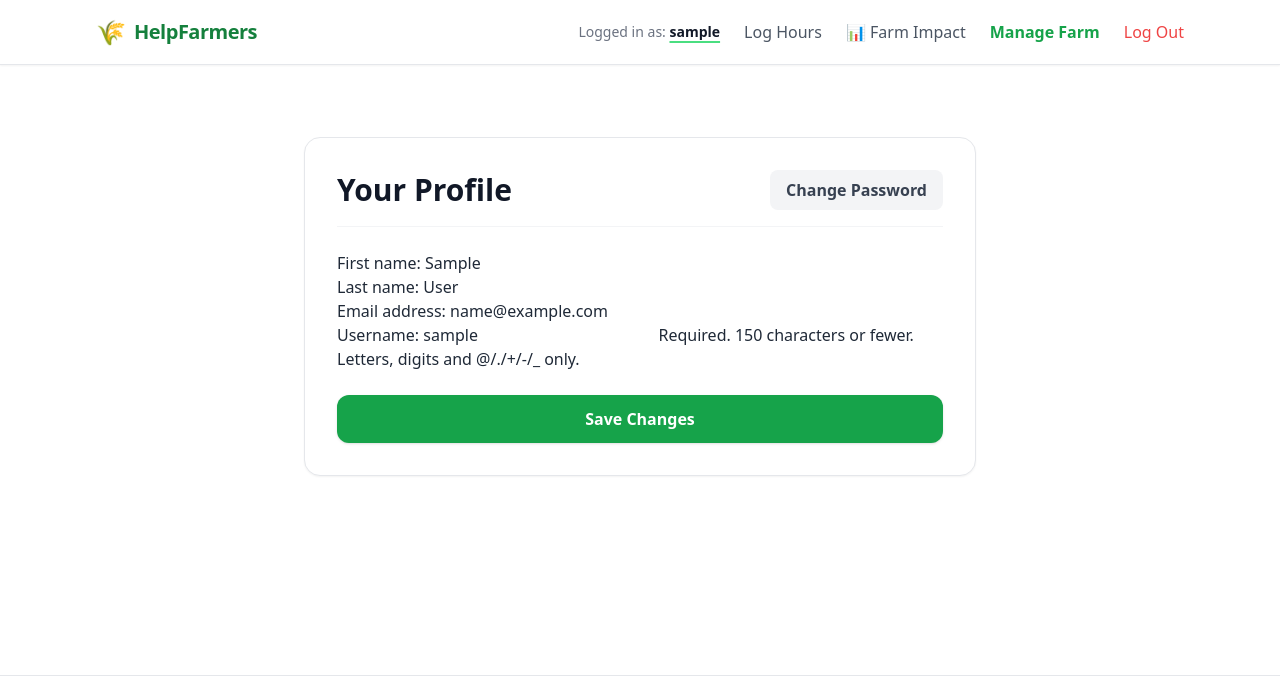
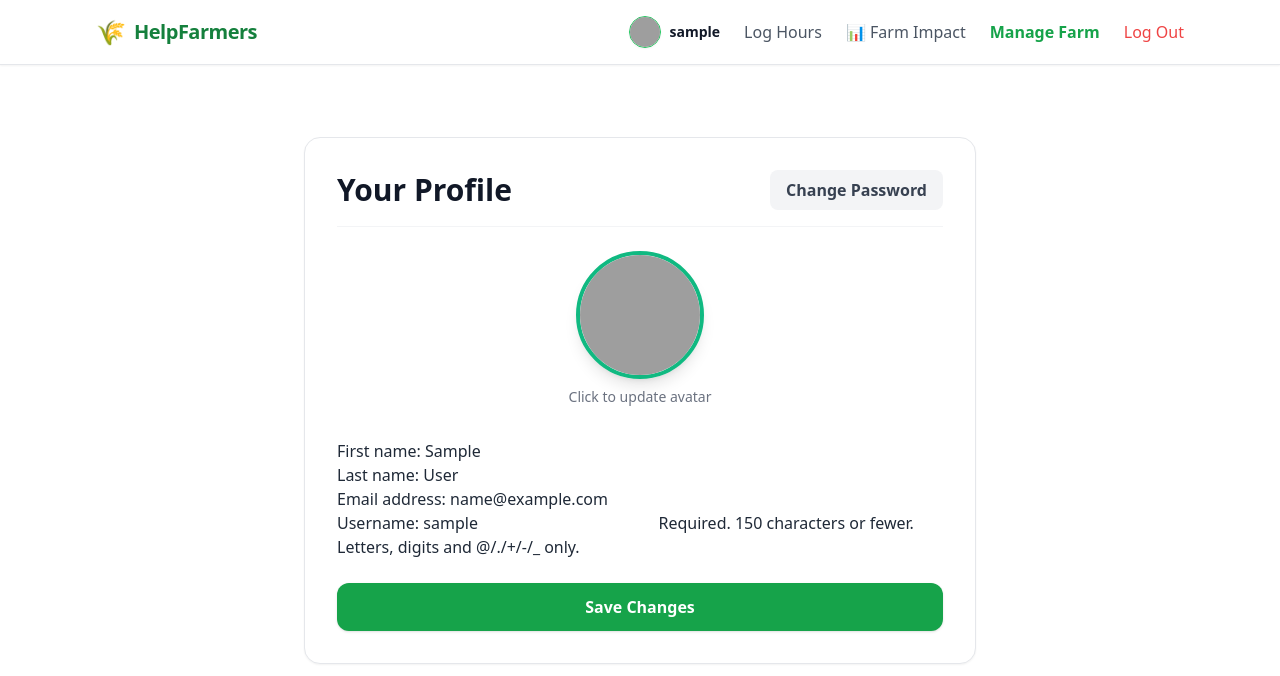
Before and after one commit to squid-protocol/help_farmers_farm, a Django app: page /accounts/profile/ in a window 1280 px wide. Shown: the top 676 px of the page. Run offline with Django 5.2, Linux system fonts and the light colour scheme; the visitor is signed in with stand-in values (Sample User, id 1); some libraries are stand-ins or nearby versions; grey boxes are pictures that could not be loaded.

Commit message:
feat(ui): implement interactive avatar cropper and update navbar

```diff
--- a/backend/accounts/templates/accounts/profile.html
+++ b/backend/accounts/templates/accounts/profile.html
@@ -2,6 +2,9 @@
 {% load tailwind_filters %}
 
 {% block content %}
+<link href="https://cdnjs.cloudflare.com/ajax/libs/cropperjs/1.5.13/cropper.min.css" rel="stylesheet">
+<script src="https://cdnjs.cloudflare.com/ajax/libs/cropperjs/1.5.13/cropper.min.js"></script>
+
 <div class="max-w-2xl mx-auto mt-10">
     <div class="bg-white p-8 rounded-2xl border border-gray-200 shadow-sm">
 
@@ -20,6 +23,21 @@
             {% endfor %}
         {% endif %}
 
+        <div class="flex flex-col items-center mb-8">
+            <div class="relative group cursor-pointer" onclick="document.getElementById('avatar-upload').click()">
+                <img id="current-avatar"
+                     src="{% if user.avatar %}{{ user.avatar.url }}{% else %}https://ui-avatars.com/api/?name={{ user.first_name|default:user.username }}&background=10b981&color=fff&size=128{% endif %}"
+                     class="h-32 w-32 rounded-full object-cover border-4 border-emerald-500 shadow-lg">
+
+                <div class="absolute inset-0 bg-black bg-opacity-50 rounded-full flex items-center justify-center opacity-0 group-hover:opacity-100 transition-opacity">
+                    <span class="text-white text-sm font-bold">Change Photo</span>
+                </div>
+            </div>
+            <p class="text-sm text-gray-500 mt-2">Click to update avatar</p>
+
+            <input type="file" id="avatar-upload" class="hidden" accept="image/png, image/jpeg, image/jpg">
+        </div>
+
         <form method="POST">
             {% csrf_token %}
             {{ form|crispy }}
@@ -30,4 +48,85 @@
 
     </div>
 </div>
+
+<form id="avatar-form" action="{% url 'upload_avatar' %}" method="POST" class="hidden">
+    {% csrf_token %}
+    <input type="hidden" name="avatar_base64" id="avatar_base64_input">
+</form>
+
+<div id="cropper-modal" class="fixed inset-0 bg-black bg-opacity-75 z-50 hidden flex items-center justify-center p-4">
+    <div class="bg-white rounded-xl shadow-2xl w-full max-w-lg overflow-hidden">
+        <div class="p-4 border-b">
+            <h3 class="text-lg font-bold text-gray-800">Position and Crop</h3>
+        </div>
+
+        <div class="p-4 bg-gray-900 flex justify-center" style="max-height: 400px;">
+            <img id="image-to-crop" class="max-w-full max-h-full block">
+        </div>
+
+        <div class="p-4 border-t flex justify-end gap-3 bg-gray-50">
+            <button onclick="closeCropperModal()" class="px-4 py-2 bg-white border border-gray-300 rounded-lg text-gray-700 hover:bg-gray-50 font-semibold transition">Cancel</button>
+            <button onclick="cropAndSubmit()" class="px-4 py-2 bg-emerald-600 text-white rounded-lg hover:bg-emerald-700 font-semibold shadow-sm transition">Save Avatar</button>
+        </div>
+    </div>
+</div>
+
+<script>
+    let cropper = null;
+    const modal = document.getElementById('cropper-modal');
+    const imageToCrop = document.getElementById('image-to-crop');
+    const fileInput = document.getElementById('avatar-upload');
+
+    // Triggered when user selects an image
+    fileInput.addEventListener('change', function(e) {
+        const files = e.target.files;
+        if (files && files.length > 0) {
+            const file = files[0];
+            const reader = new FileReader();
+
+            reader.onload = function(event) {
+                imageToCrop.src = event.target.result;
+                modal.classList.remove('hidden');
+
+                if (cropper) { cropper.destroy(); }
+
+                // Spin up Cropper.js locked to a perfect square
+                cropper = new Cropper(imageToCrop, {
+                    aspectRatio: 1,
+                    viewMode: 1,
+                    guides: true,
+                    background: false,
+                    autoCropArea: 0.8,
+                });
+            };
+            reader.readAsDataURL(file);
+        }
+        fileInput.value = '';
+    });
+
+    function closeCropperModal() {
+        modal.classList.add('hidden');
+        if (cropper) {
+            cropper.destroy();
+            cropper = null;
+        }
+    }
+
+    function cropAndSubmit() {
+        if (!cropper) return;
+
+        // Force the output to be exactly 300x300 pixels
+        const canvas = cropper.getCroppedCanvas({
+            width: 300,
+            height: 300,
+        });
+
+        // Convert to lightweight Base64 string
+        const base64String = canvas.toDataURL('image/jpeg', 0.8);
+
+        // Load the payload and fire it to Django
+        document.getElementById('avatar_base64_input').value = base64String;
+        document.getElementById('avatar-form').submit();
+    }
+</script>
 {% endblock %}
--- a/backend/templates/base.html
+++ b/backend/templates/base.html
@@ -5,6 +5,7 @@
     <meta name="viewport" content="width=device-width, initial-scale=1.0">
     <title>HelpFarmers</title>
     <script src="https://cdn.tailwindcss.com"></script>
+    <script src="https://unpkg.com/htmx.org@1.9.12"></script>
 </head>
 <body class="bg-white text-gray-800 min-h-screen flex flex-col">
 
@@ -18,12 +19,12 @@
 
                 <div class="flex items-center space-x-6">
                     {% if user.is_authenticated %}
-                        <div class="hidden sm:block text-sm text-gray-500">
-                            Logged in as:
-                            <a href="{% url 'profile' %}" class="font-bold text-gray-900 hover:text-green-600 underline decoration-green-400 decoration-2 underline-offset-4 transition" title="Edit Profile & Password">
-                                {{ user.username }}
-                            </a>
-                        </div>
+
+                        <a href="{% url 'profile' %}" class="flex items-center gap-2 hover:opacity-80 transition-opacity" title="Edit Profile & Password">
+                            <img src="{% if user.avatar %}{{ user.avatar.url }}{% else %}https://ui-avatars.com/api/?name={{ user.first_name|default:user.username }}&background=10b981&color=fff&size=64{% endif %}"
+                                 class="w-8 h-8 rounded-full object-cover border border-green-500 shadow-sm" alt="{{ user.username }}">
+                            <span class="hidden sm:block text-sm font-bold text-gray-900">{{ user.username }}</span>
+                        </a>
 
                         <a href="{% url 'log_hours' %}" class="text-gray-600 hover:text-green-600 font-medium transition">Log Hours</a>
 
```
